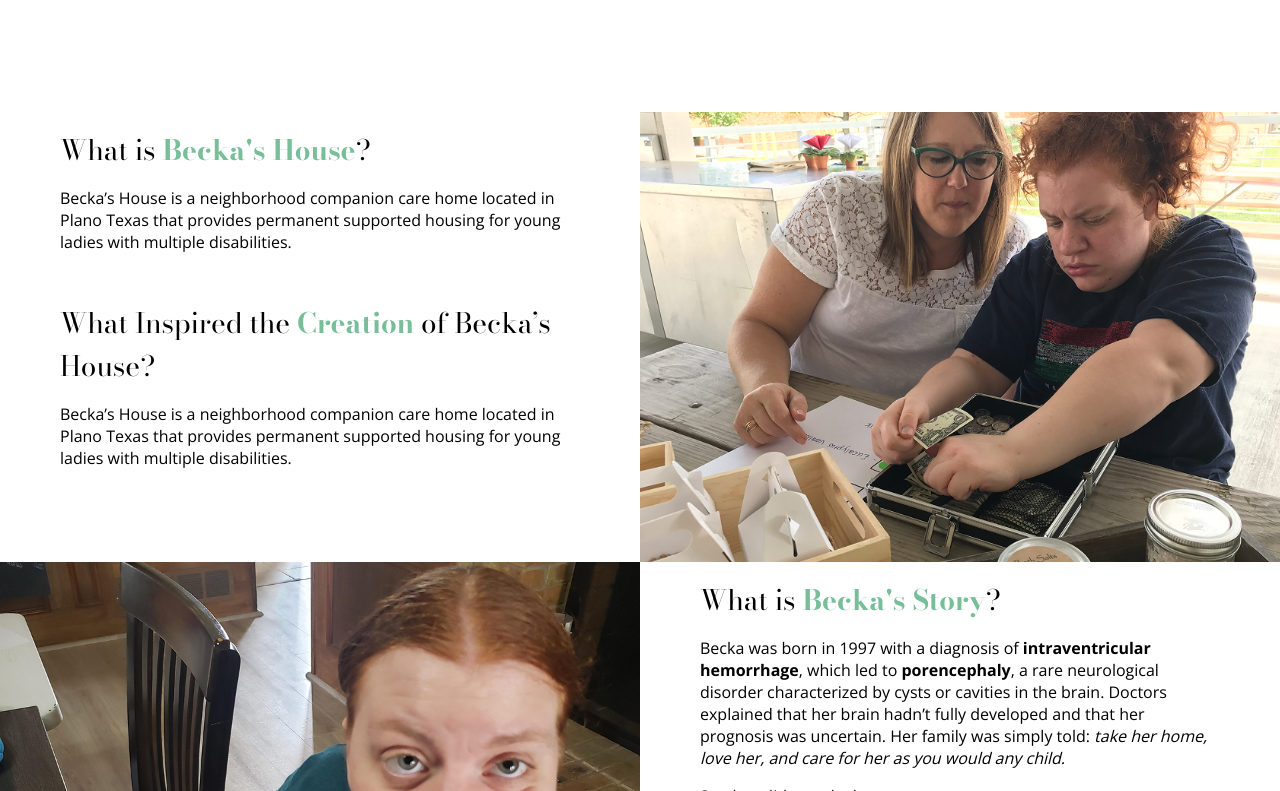
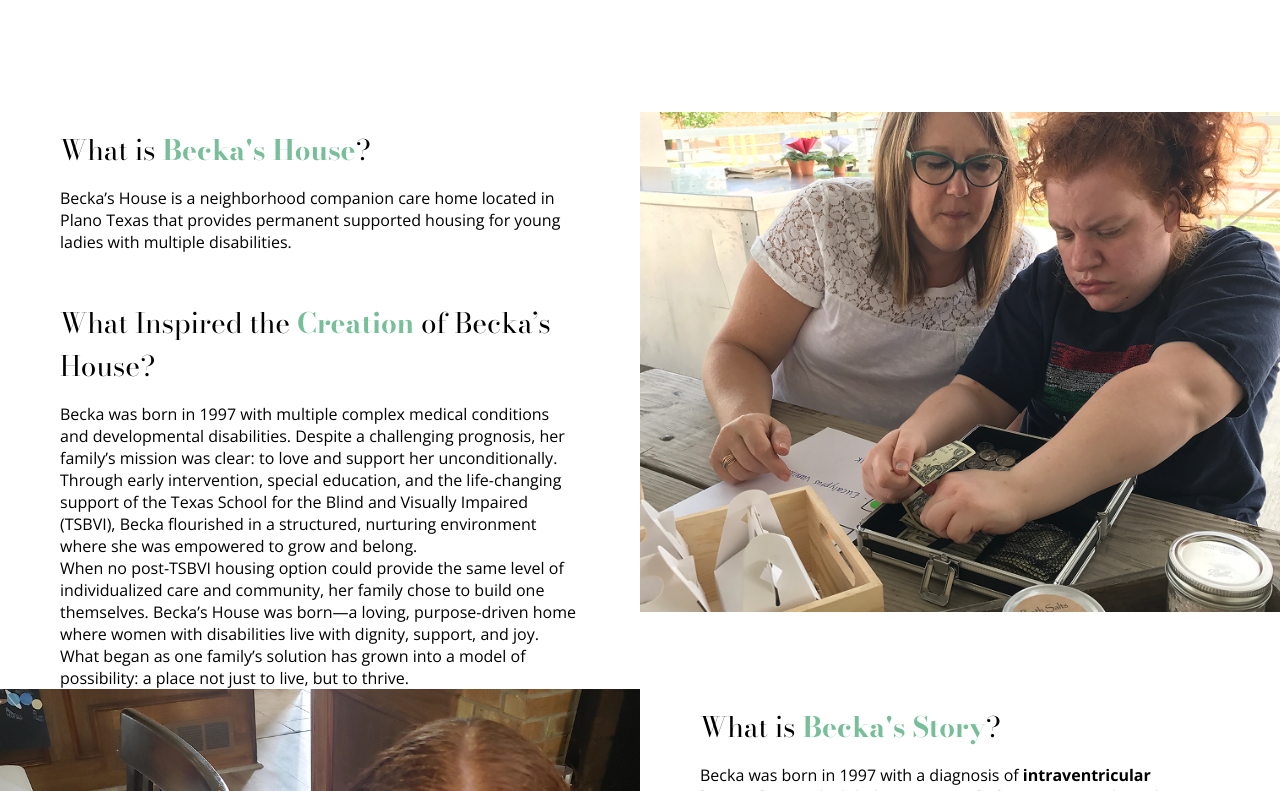
Before and after one commit to gwilliamboyd/beckas-house, a Next.js app: page / in a window 1280 px wide. Shown: the part 1229-2020 px from the top of the page. Built offline with nearby package versions, Linux system fonts and the light colour scheme.

Commit message:
Adjusts language and typos in About. Img height also

```diff
--- a/components/About.jsx
+++ b/components/About.jsx
@@ -45,9 +45,20 @@ const About = () => {
               Becka’s House?
             </h2>
             <p className={`${open_sans.className} ${styles.aboutParagraph}`}>
-              Becka’s House is a neighborhood companion care home located in
-              Plano Texas that provides permanent supported housing for young
-              ladies with multiple disabilities.
+              Becka was born in 1997 with multiple complex medical conditions
+              and developmental disabilities. Despite a challenging prognosis,
+              her family’s mission was clear: to love and support her
+              unconditionally. Through early intervention, special education,
+              and the life-changing support of the Texas School for the Blind
+              and Visually Impaired (TSBVI), Becka flourished in a structured,
+              nurturing environment where she was empowered to grow and belong.
+              <br />
+              When no post-TSBVI housing option could provide the same level of
+              individualized care and community, her family chose to build one
+              themselves. Becka’s House was born—a loving, purpose-driven home
+              where women with disabilities live with dignity, support, and joy.
+              What began as one family’s solution has grown into a model of
+              possibility: a place not just to live, but to thrive.
             </p>
           </div>
         </div>
@@ -104,7 +115,7 @@ const About = () => {
                 <b>Optic Nerve Atrophy</b> (leaving her legally blind),{' '}
                 <b>immune thrombocytopenia (ITP)</b>, and <b>cerebral palsy</b>{' '}
                 affecting the left side of her body. Additional diagnoses
-                followed, including
+                followed, including{' '}
                 <b>
                   autism, cortical visual impairment (CVI), speech impairment,
                   auditory processing disorder
--- a/styles/about.module.css
+++ b/styles/about.module.css
@@ -62,7 +62,7 @@
 
 .aboutImageContainer {
   position: relative;
-  min-height: 450px;
+  min-height: 500px;
   height: 100%;
   /* width: 100%; */
 }
```
